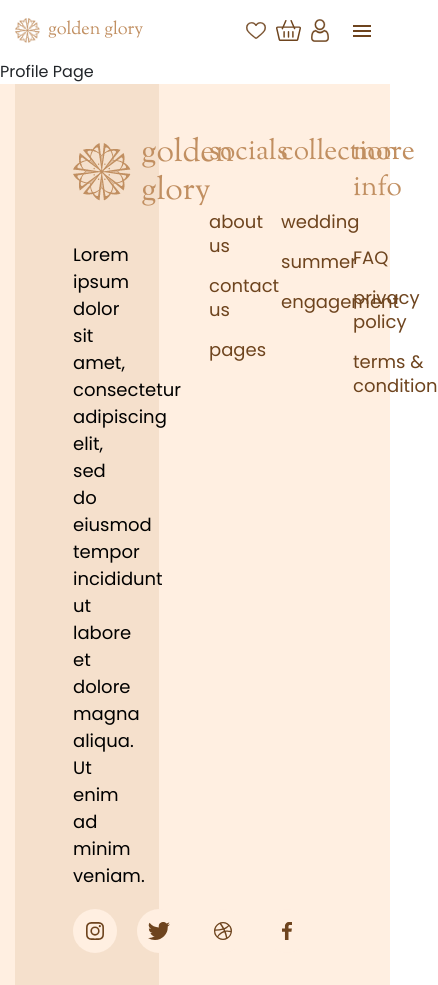
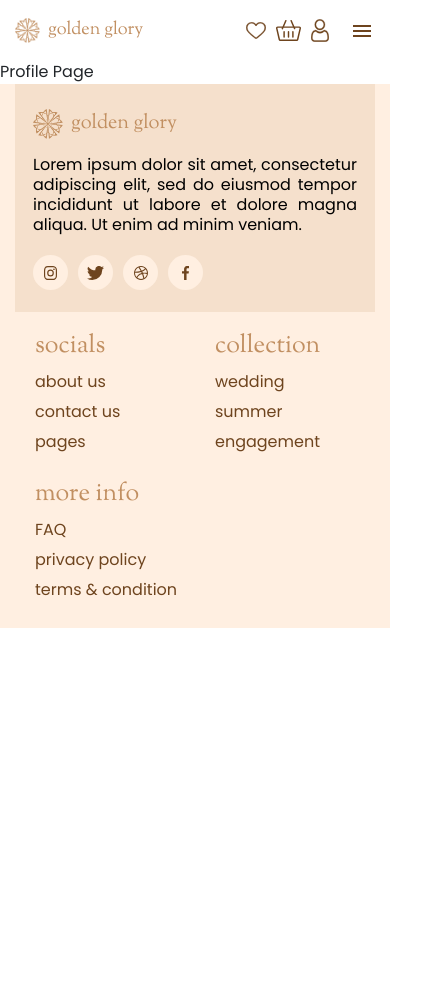
Before and after one commit to Nayanwebdev/GoldenGloryProject, a React (Vite) app: page /Profile in a window 390 px wide. Shown: the whole page, 438 px wide, since content can reach past the window. After the commit the page ends 844 px from the top, so only its background shows below. Built offline with nearby package versions, Linux system fonts and the light colour scheme.

Commit message:
footer responsive

```diff
--- a/src/components/Footer.jsx
+++ b/src/components/Footer.jsx
@@ -42,9 +42,7 @@ export default function Footer() {
               <ul>
                 {services.map((link, index) => (
                   <li key={index}>
-                    <a href="#">
-                      {link}
-                    </a>
+                    <a href="#">{link}</a>
                   </li>
                 ))}
               </ul>
@@ -56,9 +54,7 @@ export default function Footer() {
               <ul>
                 {collections.map((link, index) => (
                   <li key={index}>
-                    <a href="#">
-                      {link}
-                    </a>
+                    <a href="#">{link}</a>
                   </li>
                 ))}
               </ul>
@@ -70,9 +66,7 @@ export default function Footer() {
               <ul>
                 {infos.map((link, index) => (
                   <li key={index}>
-                    <a href="#">
-                      {link}
-                    </a>
+                    <a href="#">{link}</a>
                   </li>
                 ))}
               </ul>
@@ -137,7 +131,6 @@ const Wrapper = styled.div`
           }
         }
       }
-    }
       .footer-menu-hp {
         width: 20%;
         padding-top: 50px;
@@ -165,4 +158,141 @@ const Wrapper = styled.div`
         }
       }
     }
+  }
+  @media (min-width: 0px) and (max-width: 575px) {
+    .footer-top-hp {
+      .footer-top-in-hp {
+        padding-bottom: 20px;
+        flex-wrap: wrap;
+        .footer-about-hp {
+          width: 100%;
+          padding: 25px 18px 22px;
+          .logo-hp {
+            .nav-brand-ggp {
+              max-width: auto;
+              margin-bottom: 16px;
+              img {
+                width: 30px;
+                height: 30px;
+              }
+              h2 {
+                font-size: 20px;
+                line-height: 22px;
+                margin-left: 8px;
+              }
+            }
+          }
+          p {
+            font-size: 16px;
+            line-height: 20px;
+            text-align: justify;
+          }
+          .social-media {
+            gap: 10px;
+            li {
+              a {
+                width: 35px;
+                height: 35px;
+                img{
+                  height: 14px;
+                }
+              }
+            }
+          }
+        }
+        .footer-menu-hp {
+          width: 50%;
+          padding-top: 20px;
+          padding-left: 20px;
+          .title-hp {
+            h2 {
+              font-size: 25px;
+              line-height: 28px;
+              padding-bottom: 10px;
+            }
+          }
+          ul {
+            li {
+              padding-bottom: 6px;
+              a {
+                font-size: 16px;
+                line-height: 20px;
+              }
+            }
+          }
+        }
+      }
+    }
+  }
+  @media (min-width: 576px) and (max-width: 767px) {
+    .footer-top-hp {
+      .footer-top-in-hp {
+        padding-bottom: 20px;
+        flex-wrap: wrap;
+        .footer-about-hp {
+          width: 100%;
+          padding: 25px 18px 22px;
+          .logo-hp {
+            .nav-brand-ggp {
+              max-width: auto;
+              margin-bottom: 16px;
+              img {
+                width: 30px;
+                height: 30px;
+              }
+              h2 {
+                font-size: 20px;
+                line-height: 22px;
+                margin-left: 8px;
+              }
+            }
+          }
+          p {
+            font-size: 16px;
+            line-height: 20px;
+            text-align: justify;
+          }
+          .social-media {
+            gap: 10px;
+            li {
+              a {
+                width: 35px;
+                height: 35px;
+                img{
+                  height: 14px;
+                }
+              }
+            }
+          }
+        }
+        .footer-menu-hp {
+          width: 50%;
+          padding-top: 20px;
+          padding-left: 20px;
+          .title-hp {
+            h2 {
+              font-size: 25px;
+              line-height: 28px;
+              padding-bottom: 10px;
+            }
+          }
+          ul {
+            li {
+              padding-bottom: 6px;
+              a {
+                font-size: 16px;
+                line-height: 20px;
+              }
+            }
+          }
+        }
+      }
+    }
+  }
+  @media (min-width: 768px) and (max-width: 991px) {
+  }
+  @media (min-width: 992px) and (max-width: 1199px) {
+  }
+  @media (min-width: 1200px) and (max-width: 1440px) {
+  }
 `;
```
Lines whose indentation alone changed are shown as unchanged.
